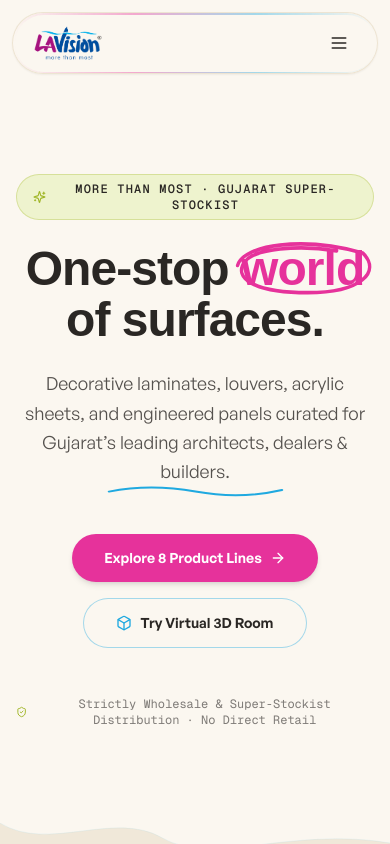
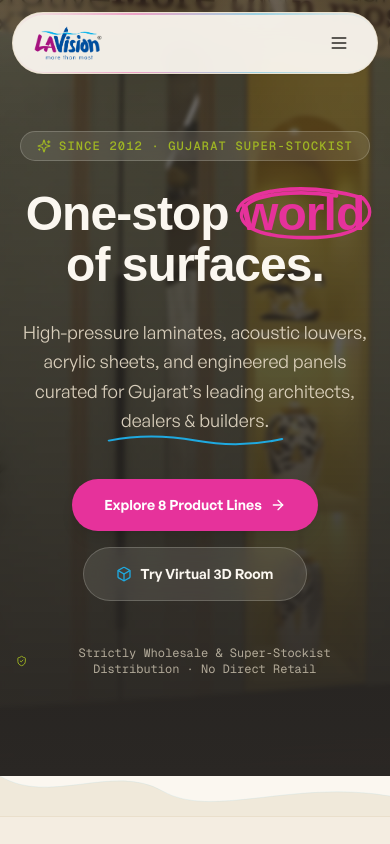
Before and after one commit to sarjukathrotia/lavision-laminates-creative, a React (Vite) app: page / in a window 390 px wide. Shown: the top 844 px of the page. Built offline with nearby package versions, Linux system fonts and the light colour scheme; a web font is replaced by a local one.

Commit message:
feat(hero): upgrade Home hero to full-bleed showroom photo with soft dark scrim and clean typography

```diff
--- a/src/pages/Home.jsx
+++ b/src/pages/Home.jsx
@@ -23,22 +23,29 @@ export default function Home() {
   ];
 
   return (
-    <div className="space-y-0 pt-20 pb-0">
-      {/* 1. Hero Section (Light Animated SVG Wave Hero) */}
-      <section className="relative min-h-[88vh] flex items-center justify-center px-4 md:px-8 py-16 overflow-hidden">
-        {/* Background Soft Pastel Glow Blobs */}
-        <div className="absolute top-1/4 left-10 w-96 h-96 bg-pinkP/60 rounded-full blur-3xl pointer-events-none -z-10 animate-blob-float" />
-        <div className="absolute bottom-10 right-10 w-96 h-96 bg-skyP/60 rounded-full blur-3xl pointer-events-none -z-10 animate-blob-float" style={{ animationDelay: '3s' }} />
+    <div className="space-y-0 pt-0 pb-0">
+      {/* 1. Full-Bleed Architectural Hero Section */}
+      <section className="relative min-h-[92vh] flex items-center justify-center px-4 md:px-8 pt-28 pb-20 overflow-hidden bg-ink">
+        {/* Full-Bleed Showroom Photo Background */}
+        <div className="absolute inset-0 pointer-events-none">
+          <img
+            src="/images/showroom/CKGL4311.webp"
+            alt="LaVision Flagship Showroom Interior"
+            className="w-full h-full object-cover object-center scale-105"
+          />
+          {/* Soft Dark Architectural Scrim for legibility */}
+          <div className="absolute inset-0 bg-gradient-to-t from-ink via-ink/80 to-ink/60 backdrop-blur-[2px]" />
+        </div>
 
-        <div className="max-w-5xl mx-auto text-center space-y-6 z-10">
-          {/* Eyebrow */}
-          <div className="inline-flex items-center gap-2 px-4 py-1.5 rounded-full bg-limeP/80 border border-lime/30 text-ink font-mono text-xs font-semibold uppercase tracking-widest">
+        <div className="max-w-5xl mx-auto text-center space-y-7 z-10 text-cream">
+          {/* Single clean Eyebrow */}
+          <div className="inline-flex items-center gap-2 px-4 py-1.5 rounded-full bg-cream/10 border border-cream/20 text-lime font-mono text-xs font-semibold uppercase tracking-widest backdrop-blur-md">
             <Sparkles className="w-3.5 h-3.5 text-lime" />
-            MORE THAN MOST · GUJARAT SUPER-STOCKIST
+            SINCE 2012 · GUJARAT SUPER-STOCKIST
           </div>
 
-          {/* Main Headline with Animated Stroke Doodle Circle around "world" */}
-          <h1 className="font-display text-5xl sm:text-7xl md:text-8xl font-semibold text-ink leading-[1.05] tracking-tight">
+          {/* Oversized Signature Headline with Animated Stroke Doodle */}
+          <h1 className="font-display text-5xl sm:text-7xl md:text-8xl font-semibold text-cream leading-[1.05] tracking-tight">
             One-stop{' '}
             <span className="relative inline-block text-pink font-display">
               world
@@ -53,10 +60,10 @@ export default function Home() {
             of surfaces.
           </h1>
 
-          {/* Subline with Squiggle Underline */}
+          {/* Subline with subtle underline doodle */}
           <div className="relative inline-block max-w-2xl mx-auto">
-            <p className="font-body text-lg md:text-2xl text-ink/80 leading-relaxed">
-              Decorative laminates, louvers, acrylic sheets, and engineered panels curated for Gujarat’s leading architects, dealers & builders.
+            <p className="font-body text-lg md:text-2xl text-sand/90 leading-relaxed font-light">
+              High-pressure laminates, acoustic louvers, acrylic sheets, and engineered panels curated for Gujarat’s leading architects, dealers & builders.
             </p>
             <Doodle
               type="squiggle"
@@ -68,10 +75,10 @@ export default function Home() {
           </div>
 
           {/* CTAs */}
-          <div className="flex flex-wrap items-center justify-center gap-4 pt-6">
+          <div className="flex flex-wrap items-center justify-center gap-4 pt-4">
             <Link
               to="/products"
-              className="px-8 py-3.5 rounded-full bg-pink text-white font-body font-semibold text-sm hover:bg-pink/90 hover:shadow-glow-pink transition-all flex items-center gap-2 shadow-md hover:scale-105 active:scale-95"
+              className="px-8 py-4 rounded-full bg-pink text-white font-body font-semibold text-sm hover:bg-pink/90 hover:shadow-glow-pink transition-all flex items-center gap-2 shadow-lg hover:scale-105 active:scale-95"
             >
               <span>Explore 8 Product Lines</span>
               <ArrowRight className="w-4 h-4" />
@@ -79,7 +86,7 @@ export default function Home() {
 
             <Link
               to="/virtual-3d"
-              className="px-8 py-3.5 rounded-full bg-cream border border-sky/40 text-ink font-body font-semibold text-sm hover:bg-skyP/40 hover:border-sky transition-all flex items-center gap-2 shadow-xs"
+              className="px-8 py-4 rounded-full bg-cream/10 border border-cream/20 text-cream font-body font-semibold text-sm hover:bg-cream/20 transition-all flex items-center gap-2 backdrop-blur-md"
             >
               <Box className="w-4 h-4 text-sky" />
               <span>Try Virtual 3D Room</span>
@@ -87,7 +94,7 @@ export default function Home() {
           </div>
 
           {/* Wholesale Disclaimer Badge */}
-          <div className="pt-6 font-mono text-xs text-ink/60 flex items-center justify-center gap-2">
+          <div className="pt-4 font-mono text-xs text-sand/70 flex items-center justify-center gap-2">
             <ShieldCheck className="w-4 h-4 text-lime" />
             <span>Strictly Wholesale & Super-Stockist Distribution · No Direct Retail</span>
           </div>
@@ -103,14 +110,14 @@ export default function Home() {
       {/* Bottom Wave Divider from Stats Band */}
       <WaveDivider fill="#FBF7F0" flip={true} className="opacity-90" />
 
-      {/* 3. Product Arches (Showroom Architectural Niches) */}
-      <section className="max-w-7xl mx-auto px-4 md:px-8 py-16 space-y-10">
+      {/* 3. Product Architectural Arches (Showroom Niches) */}
+      <section className="max-w-7xl mx-auto px-4 md:px-8 py-20 space-y-12">
         <div className="flex flex-col md:flex-row md:items-end justify-between gap-4">
           <div className="space-y-2">
-            <div className="font-mono text-xs font-bold text-pink uppercase tracking-widest flex items-center gap-1.5">
+            <span className="font-mono text-xs font-bold text-pink uppercase tracking-widest flex items-center gap-1.5">
               <Layers className="w-3.5 h-3.5 text-pink" />
-              ARCHITECTURAL ARCHES
-            </div>
+              SURFACE ARCHITECTURE
+            </span>
             <h2 className="font-display text-3xl md:text-5xl font-semibold text-ink">
               One-stop solutions for{' '}
               <span className="relative inline-block text-sky italic">
@@ -129,23 +136,23 @@ export default function Home() {
           </Link>
         </div>
 
-        {/* 8 Arch Cards Grid */}
+        {/* 8 Arch Cards Grid with generous images */}
         <div className="grid grid-cols-1 sm:grid-cols-2 lg:grid-cols-4 gap-6">
           {PRODUCT_CATEGORIES.map((cat, idx) => (
             <Link
               key={cat.slug}
               to={`/products/${cat.slug}`}
-              className="group relative bg-sand/30 rounded-arch p-5 border border-sand hover:border-pink/40 hover:shadow-glow-pink transition-all duration-300 flex flex-col justify-between overflow-hidden"
+              className="group relative bg-cream rounded-arch p-5 border border-sand hover:border-pink/40 hover:shadow-lg transition-all duration-300 flex flex-col justify-between overflow-hidden"
             >
               {/* Arch Image Frame */}
-              <div className="relative w-full aspect-[4/5] rounded-arch-sm overflow-hidden bg-sand mb-4 shadow-inner">
+              <div className="relative w-full aspect-[4/5] rounded-arch-sm overflow-hidden bg-sand mb-4 shadow-xs">
                 <img
                   src={cat.image}
                   alt={cat.title}
-                  className="w-full h-full object-cover transition-transform duration-500 group-hover:scale-105"
+                  className="w-full h-full object-cover transition-transform duration-700 group-hover:scale-105"
                   loading="lazy"
                 />
-                <span className="absolute top-3 right-3 font-mono text-[10px] font-semibold px-2.5 py-1 rounded-full bg-cream/90 text-ink shadow-xs">
+                <span className="absolute top-3 right-3 font-mono text-[10px] font-semibold px-2.5 py-1 rounded-full bg-cream/95 text-ink shadow-xs">
                   {cat.badge}
                 </span>
               </div>
@@ -161,7 +168,7 @@ export default function Home() {
               </div>
 
               <div className="pt-4 mt-2 border-t border-sand flex items-center justify-between font-mono text-xs text-ink/60">
-                <span>Explore decor lines</span>
+                <span>Explore decors</span>
                 <ArrowRight className="w-3.5 h-3.5 text-pink group-hover:translate-x-1 transition-transform" />
               </div>
             </Link>
@@ -170,29 +177,29 @@ export default function Home() {
       </section>
 
       {/* 4. Brands Marquee Strip */}
-      <section className="bg-sand/30 border-y border-sand py-14 overflow-hidden space-y-6">
+      <section className="bg-sand/30 border-y border-sand py-16 overflow-hidden space-y-6">
         <div className="max-w-6xl mx-auto px-4 text-center space-y-2">
-          <div className="font-mono text-xs font-bold text-lime uppercase tracking-widest">
-            OUR 8 SPECIALTY BRANDS
-          </div>
-          <h3 className="font-display text-2xl md:text-3xl font-semibold text-ink">
+          <span className="font-mono text-xs font-bold text-lime uppercase tracking-widest">
+            PORTFOLIO OF 8 BRANDS
+          </span>
+          <h3 className="font-display text-2xl md:text-4xl font-semibold text-ink">
             Curated brand lines for every architectural tier
           </h3>
         </div>
 
-        {/* Marquee Pill Chips */}
-        <div className="relative w-full overflow-hidden py-2 group">
-          <div className="flex gap-4 animate-marquee group-hover:[animation-play-state:paused] w-max">
+        {/* Marquee Pill Chips with subtle 2px color dot */}
+        <div className="relative w-full overflow-hidden py-3 group">
+          <div className="flex gap-5 animate-marquee group-hover:[animation-play-state:paused] w-max">
             {[...BRANDS, ...BRANDS].map((brand, idx) => (
               <Link
                 key={`${brand.slug}-${idx}`}
                 to={`/brands/${brand.slug}`}
-                className={`px-5 py-3 rounded-full ${brand.bgColor} border border-ink/10 text-ink hover:scale-105 transition-all shadow-xs flex items-center gap-3`}
+                className="px-6 py-3.5 rounded-full bg-cream border border-sand text-ink hover:border-pink/40 hover:shadow-md transition-all flex items-center gap-3.5 shadow-xs"
               >
-                <div className="w-2.5 h-2.5 rounded-full" style={{ backgroundColor: brand.accentColor }} />
+                <div className="w-3 h-3 rounded-full flex-shrink-0" style={{ backgroundColor: brand.accentColor }} />
                 <div>
-                  <div className="font-display text-sm font-semibold">{brand.name}</div>
-                  <div className="font-mono text-[10px] text-ink/60">{brand.stats.designs} Decors</div>
+                  <div className="font-display text-sm font-semibold text-ink">{brand.name}</div>
+                  <div className="font-mono text-[10px] text-ink/60">{brand.stats.designs} Decors · {brand.positioning}</div>
                 </div>
               </Link>
             ))}
@@ -204,20 +211,17 @@ export default function Home() {
       <PuzzleTestimonials />
 
       {/* 6. Who We Work With + Become a Dealer Magnetic CTA */}
-      <section className="max-w-6xl mx-auto px-4 md:px-8 py-20 space-y-12">
+      <section className="max-w-6xl mx-auto px-4 md:px-8 py-24 space-y-16">
         {/* Floating Partner Pills */}
         <div className="text-center space-y-4">
-          <div className="font-mono text-xs font-bold text-sky uppercase tracking-widest">
-            THE INTERIOR ECOSYSTEM
-          </div>
-          <h2 className="font-display text-3xl md:text-4xl font-semibold text-ink">
+          <h2 className="font-display text-3xl md:text-5xl font-semibold text-ink">
             Who we empower across Gujarat
           </h2>
           <div className="flex flex-wrap items-center justify-center gap-3 pt-3">
             {partners.map((partner, idx) => (
               <span
                 key={idx}
-                className="px-5 py-2 rounded-full bg-cream border border-sand font-body text-sm font-medium text-ink shadow-xs hover:border-pink/40 transition-colors"
+                className="px-6 py-2.5 rounded-full bg-cream border border-sand font-body text-sm font-medium text-ink shadow-xs hover:border-pink/40 transition-colors"
               >
                 {partner}
               </span>
@@ -226,7 +230,7 @@ export default function Home() {
         </div>
 
         {/* Deep CTA Blob Box with Doodle Arrow */}
-        <div className="relative bg-ink text-cream p-8 md:p-14 rounded-3xl md:rounded-[48px] overflow-hidden shadow-2xl flex flex-col md:flex-row items-center justify-between gap-8">
+        <div className="relative bg-ink text-cream p-8 md:p-16 rounded-3xl md:rounded-[48px] overflow-hidden shadow-2xl flex flex-col md:flex-row items-center justify-between gap-8">
           <div className="space-y-4 max-w-xl">
             <div className="inline-flex items-center gap-2 px-3 py-1 rounded-full bg-lime/20 text-limeP font-mono text-xs font-semibold">
               <ShieldCheck className="w-3.5 h-3.5 text-lime" />
@@ -235,7 +239,7 @@ export default function Home() {
             <h3 className="font-display text-3xl md:text-5xl font-semibold text-cream leading-tight">
               Ready to offer LaVision surfaces in your city?
             </h3>
-            <p className="font-body text-sm md:text-base text-sand/80">
+            <p className="font-body text-sm md:text-base text-sand/80 leading-relaxed font-light">
               Apply for authorized dealership rights and receive direct wholesale pricing, complete physical sample shade-cards, and high-margin inventory backup.
             </p>
           </div>
```
